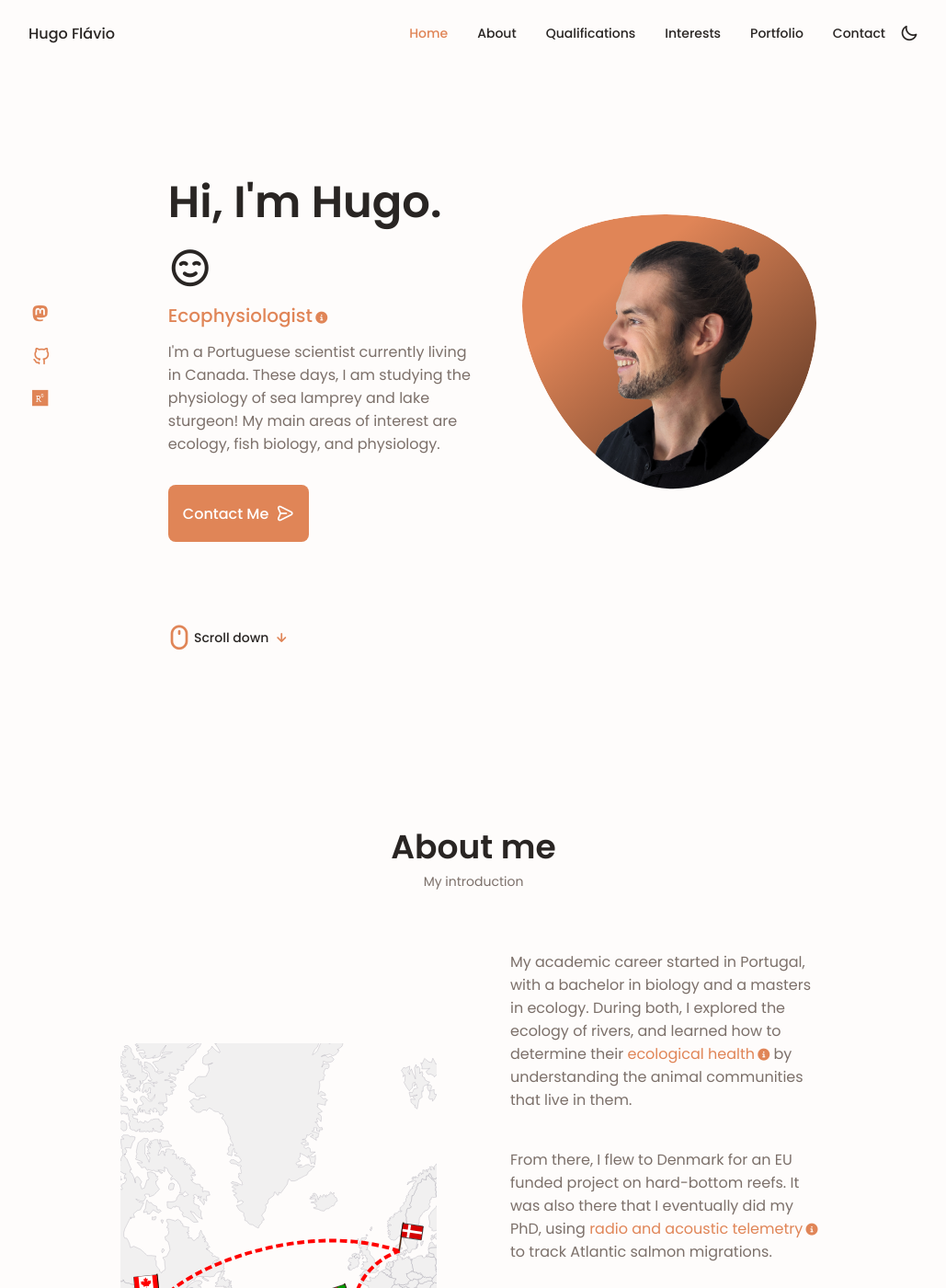
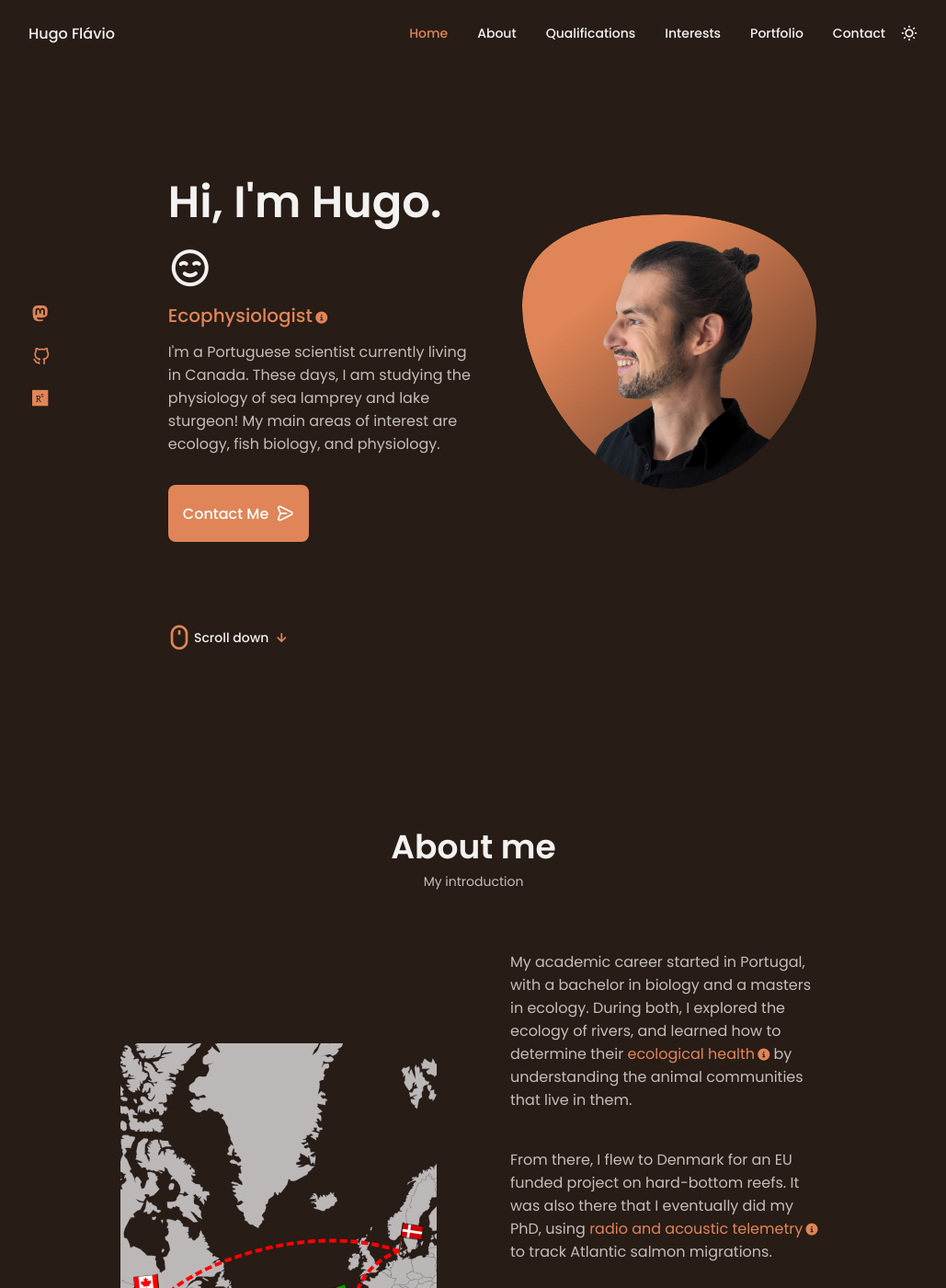
Before and after one commit to hugomflavio/hugoflavio-com, a Jekyll site: the page built from index.html, in a window 1280 px wide and 1400 px high. Shown: the whole window at 92% size, without its empty margins (125-1154 px from the left). Built offline with Jekyll 4.4.1, drawn with Linux system fonts in a browser that asks for light colours; nearby versions of some CDN libraries.

Commit message:
make dark theme default

```diff
--- a/_includes/head.html
+++ b/_includes/head.html
@@ -6,7 +6,6 @@
     <link rel="stylesheet" href="{{ "/assets/css/style.css" | relative_url }}">
     <script src="https://kit.fontawesome.com/3352076d18.js" crossorigin="anonymous"></script>
 
-
     {%- feed_meta -%}
     {%- if jekyll.environment == 'production' and site.google_analytics -%}
     {%- include google-analytics.html -%}
--- a/_includes/header.html
+++ b/_includes/header.html
@@ -39,7 +39,7 @@
 
         <div class="nav__btns">
             <!-- Theme change button -->
-            <i class="uil uil-moon change-theme" id="theme-button"></i>
+            <i class="uil change-theme uil-sun" id="theme-button"></i>
             <div class="nav__toggle" id="nav-toggle">
                 <i class="uil uil-apps"></i>
             </div>
--- a/assets/css/theme.css
+++ b/assets/css/theme.css
@@ -11,24 +11,24 @@
 
     /* HSL color mode */
     --first-color: hsl(var(--hue-color), 69%, 61%);
-    --first-color-second: hsl(var(--hue-color), 69%, 61%);
+    --first-color-second: hsl(var(--hue-color), 30%, 8%);
     --first-color-alt: hsl(var(--hue-color), 57%, 53%);
     --first-color-lighter: hsl(var(--hue-color), 92%, 85%);
-    --title-color: hsl(var(--hue-color), 8%, 15%);
-    --text-color: hsl(var(--hue-color), 8%, 45%);
+    --title-color: hsl(var(--hue-color), 8%, 95%);
+    --text-color: hsl(var(--hue-color), 8%, 75%);
     --text-color-light: hsl(var(--hue-color), 8%, 65%);
-    --input-color: hsl(var(--hue-color), 70%, 96%);
-    --body-color: hsl(var(--hue-color), 60%, 99%);
-    --container-color: #fff;
-    --scroll-bar-color: hsl(var(--hue-color), 12%, 90%);
-    --scroll-thumb-color: hsl(var(--hue-color), 12%, 80%);
-    --tooltip-color: hsl(var(--hue-color), 28%, 12%);
+    --input-color: hsl(var(--hue-color), 29%, 16%);
+    --body-color: hsl(var(--hue-color), 28%, 12%);
+    --container-color: hsl(var(--hue-color), 29%, 16%);
+    --scroll-bar-color: hsl(var(--hue-color), 12%, 48%);
+    --scroll-thumb-color: hsl(var(--hue-color), 12%, 36%);
+    --tooltip-color: hsl(var(--hue-color), 60%, 99%);
     /* paper plane */
-    --paper-wings: #fff;
-    --paper-centre: var(--first-color-lighter);
-    --paper-shadow: var(--first-color-alt);
-    --paper-trail: #fff;
-    --contact-link: hsl(var(--hue-color), 28%, 12%);
+    --paper-wings: var(--first-color);
+    --paper-centre: var(--first-color-alt);
+    --paper-shadow: var(--container-color);
+    --paper-trail: var(--first-color-alt);
+    --contact-link: var(--first-color);
 
     /*========== Font and typography ==========*/
     --body-font: 'Poppins', sans-serif;
@@ -77,24 +77,25 @@
     }
 }
 
-/*========== Variables Dark theme ==========*/
-  body.dark-theme{
+/*========== Variables light theme ==========*/
+  body.light-theme{
     /* HSL color mode */
-    --first-color-second: hsl(var(--hue-color), 30%, 8%);
-    --title-color: hsl(var(--hue-color), 8%, 95%);
-    --text-color: hsl(var(--hue-color), 8%, 75%);
-    --input-color: hsl(var(--hue-color), 29%, 16%);
-    --body-color: hsl(var(--hue-color), 28%, 12%);
-    --container-color: hsl(var(--hue-color), 29%, 16%);
-    --scroll-bar-color: hsl(var(--hue-color), 12%, 48%);
-    --scroll-thumb-color: hsl(var(--hue-color), 12%, 36%);
-    --tooltip-color: hsl(var(--hue-color), 60%, 99%);
+    --first-color-second: hsl(var(--hue-color), 69%, 61%);
+    --title-color: hsl(var(--hue-color), 8%, 15%);
+    --text-color: hsl(var(--hue-color), 8%, 45%);
+    --text-color-light: hsl(var(--hue-color), 60%, 99%);
+    --input-color: hsl(var(--hue-color), 70%, 96%);
+    --body-color: hsl(var(--hue-color), 60%, 99%);
+    --container-color: #fff;
+    --scroll-bar-color: hsl(var(--hue-color), 12%, 90%);
+    --scroll-thumb-color: hsl(var(--hue-color), 12%, 80%);
+    --tooltip-color: hsl(var(--hue-color), 28%, 12%);
     /* paper plane */
-    --paper-wings: var(--first-color);
-    --paper-centre: var(--first-color-alt);
-    --paper-shadow: var(--container-color);
-    --paper-trail: var(--first-color-alt);
-    --contact-link: var(--first-color);
+    --paper-wings: #fff;
+    --paper-centre: var(--first-color-lighter);
+    --paper-shadow: var(--first-color-alt);
+    --paper-trail: #fff;
+    --contact-link: hsl(var(--hue-color), 28%, 12%);
   }
 
 /*========== Button Dark/Light ==========*/
--- a/assets/js/main.js
+++ b/assets/js/main.js
@@ -155,31 +155,34 @@ function scrollUp(){
 }
 window.addEventListener('scroll', scrollUp)
 
-/*==================== DARK LIGHT THEME ====================*/
+/*==================== SWITCH TO LIGHT THEME ====================*/
 const themeButton = document.getElementById('theme-button')
-const darkTheme = 'dark-theme'
-const iconTheme = 'uil-sun'
+const lightTheme = 'light-theme'
+const iconLightTheme = 'uil-moon'
+const iconDarkTheme = 'uil-sun'
 
 // Previously selected topic (if user selected)
 const selectedTheme = localStorage.getItem('selected-theme')
 const selectedIcon = localStorage.getItem('selected-icon')
 
-// We obtain the current theme that the interface has by validating the dark-theme class
-const getCurrentTheme = () => document.body.classList.contains(darkTheme) ? 'dark' : 'light'
-const getCurrentIcon = () => themeButton.classList.contains(iconTheme) ? 'uil-moon' : 'uil-sun'
+// We obtain the current theme that the interface has by validating the light-theme class
+const getCurrentTheme = () => document.body.classList.contains(lightTheme) ? 'light' : 'dark'
+const getCurrentIcon = () => themeButton.classList.contains(iconLightTheme) ? 'uil-sun' : 'uil-moon'
 
 // We validate if the user previously chose a topic
 if (selectedTheme) {
-  // If the validation is fulfilled, we ask what the issue was to know if we activated or deactivated the dark
-  document.body.classList[selectedTheme === 'dark' ? 'add' : 'remove'](darkTheme)
-  themeButton.classList[selectedIcon === 'uil-moon' ? 'add' : 'remove'](iconTheme)
+  // If the validation is fulfilled, we ask what the issue was to know if we activated or deactivated the light
+  document.body.classList[selectedTheme === 'light' ? 'add' : 'remove'](lightTheme)
+  themeButton.classList[selectedIcon === 'uil-sun' ? 'add' : 'remove'](iconLightTheme)
+  themeButton.classList[selectedIcon === 'uil-sun' ? 'remove' : 'add'](iconDarkTheme)
 }
 
 // Activate / deactivate the theme manually with the button
 themeButton.addEventListener('click', () => {
-    // Add or remove the dark / icon theme
-    document.body.classList.toggle(darkTheme)
-    themeButton.classList.toggle(iconTheme)
+    // Add or remove the light / icon theme
+    document.body.classList.toggle(lightTheme)
+    themeButton.classList.toggle(iconLightTheme)
+    themeButton.classList.toggle(iconDarkTheme)
     // We save the theme and the current icon that the user chose
     localStorage.setItem('selected-theme', getCurrentTheme())
     localStorage.setItem('selected-icon', getCurrentIcon())
@@ -187,33 +190,33 @@ themeButton.addEventListener('click', () => {
 
 // ==================== PORTFOLIO JS ====================-
 
-// Initialize Swiper
-var swiperPortfolio = new Swiper(".portfolio__container", {
-	cssMode: true,
-	loop: true,
-	navigation: {
-		nextEl: ".swiper-button-next",
-		prevEl: ".swiper-button-prev",
-	},
-	pagination: {
-		el: ".swiper-pagination",
-		clickable: true,
-	},
-});
+// // Initialize Swiper
+// var swiperPortfolio = new Swiper(".portfolio__container", {
+// 	cssMode: true,
+// 	loop: true,
+// 	navigation: {
+// 		nextEl: ".swiper-button-next",
+// 		prevEl: ".swiper-button-prev",
+// 	},
+// 	pagination: {
+// 		el: ".swiper-pagination",
+// 		clickable: true,
+// 	},
+// });
 
-var swiperTestimonial = new Swiper(".testimonial__container", {
-	loop: true,
-	grabCursor: true,
-	spaceBetween: 48,
+// var swiperTestimonial = new Swiper(".testimonial__container", {
+// 	loop: true,
+// 	grabCursor: true,
+// 	spaceBetween: 48,
 
-	pagination: {
-		el: ".swiper-pagination",
-		clickable: true,
-		dynamicBullets: true,
-	},
-	breakpoints:{
-		568:{
-			slidesPerView: 2,
-		}
-	}
-});
+// 	pagination: {
+// 		el: ".swiper-pagination",
+// 		clickable: true,
+// 		dynamicBullets: true,
+// 	},
+// 	breakpoints:{
+// 		568:{
+// 			slidesPerView: 2,
+// 		}
+// 	}
+// });
```
